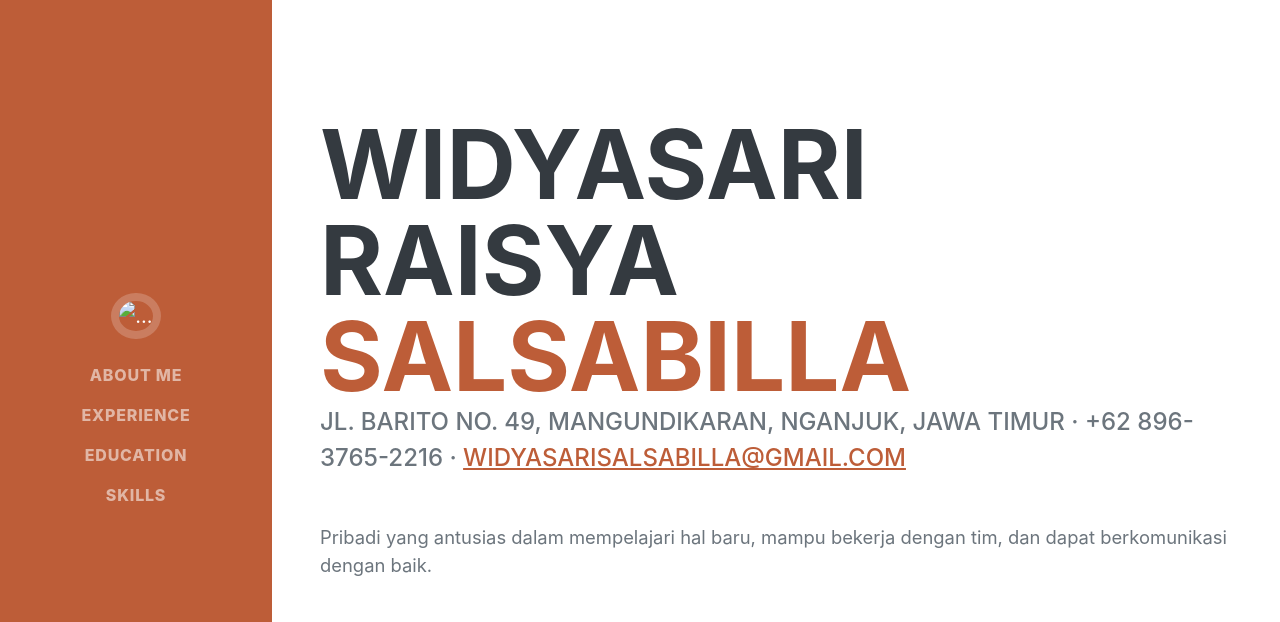
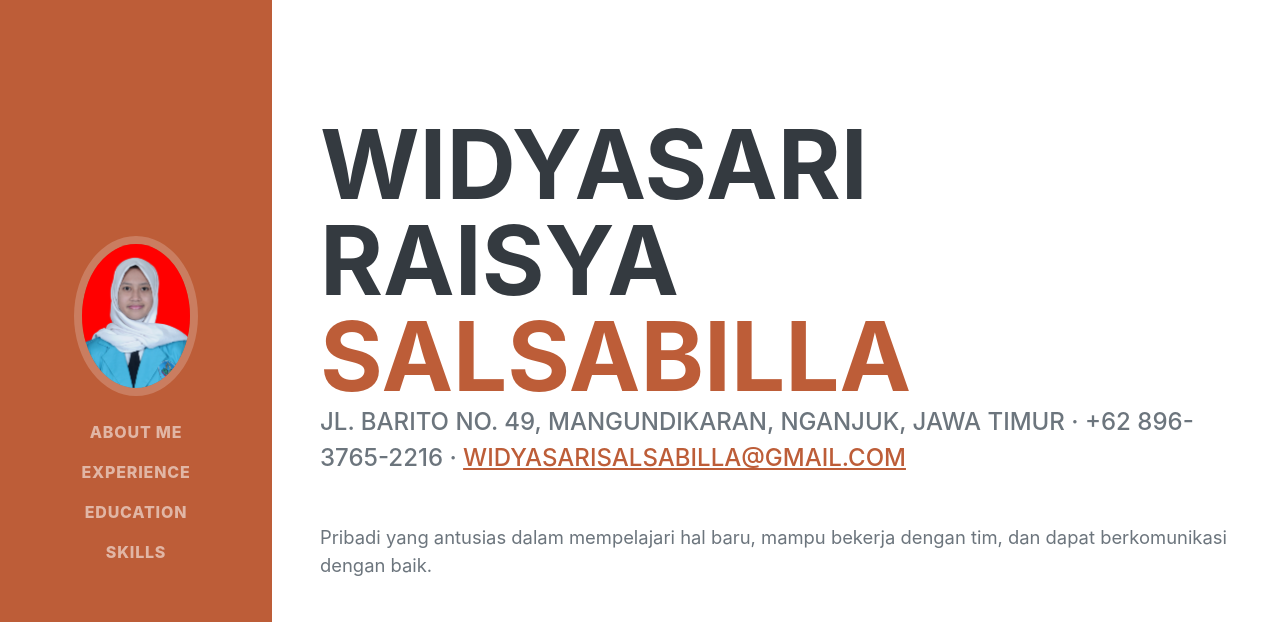
Before and after one commit to WidyaRaisyaSal17/CV, a plain HTML site: page index.html in a window 1280 px wide. Shown: the top 622 px of the page. Drawn offline with nearby package versions, Linux system fonts and the light colour scheme; files that its build step writes are made by us from their sources; a web font is replaced by a local one.

Commit message:
Update index.html

```diff
--- a/index.html
+++ b/index.html
@@ -13,14 +13,14 @@
         <link href="https://fonts.googleapis.com/css?family=Saira+Extra+Condensed:500,700" rel="stylesheet" type="text/css" />
         <link href="https://fonts.googleapis.com/css?family=Muli:400,400i,800,800i" rel="stylesheet" type="text/css" />
         <!-- Core theme CSS (includes Bootstrap)-->
-        <link href="css/styles.css" rel="stylesheet" />
+        <link href="styles.css" rel="stylesheet" />
     </head>
     <body id="page-top">
         <!-- Navigation-->
         <nav class="navbar navbar-expand-lg navbar-dark bg-primary fixed-top" id="sideNav">
             <a class="navbar-brand js-scroll-trigger" href="#page-top">
                 <span class="d-block d-lg-none">Widyasari Raisya Salsabilla</span>
-                <span class="d-none d-lg-block"><img class="img-fluid img-profile rounded-circle mx-auto mb-2" src="assets/img/PSDKU Nganjuk_Widyasari Raisya Salsabilla_Teknik Informatika_Teknologi Informasi.jpg" alt="..." /></span>
+                <span class="d-none d-lg-block"><img class="img-fluid img-profile rounded-circle mx-auto mb-2" src="PSDKU Nganjuk_Widyasari Raisya Salsabilla_Teknik Informatika_Teknologi Informasi.jpg" alt="..." /></span>
             </a>
             <button class="navbar-toggler" type="button" data-bs-toggle="collapse" data-bs-target="#navbarResponsive" aria-controls="navbarResponsive" aria-expanded="false" aria-label="Toggle navigation"><span class="navbar-toggler-icon"></span></button>
             <div class="collapse navbar-collapse" id="navbarResponsive">
```
